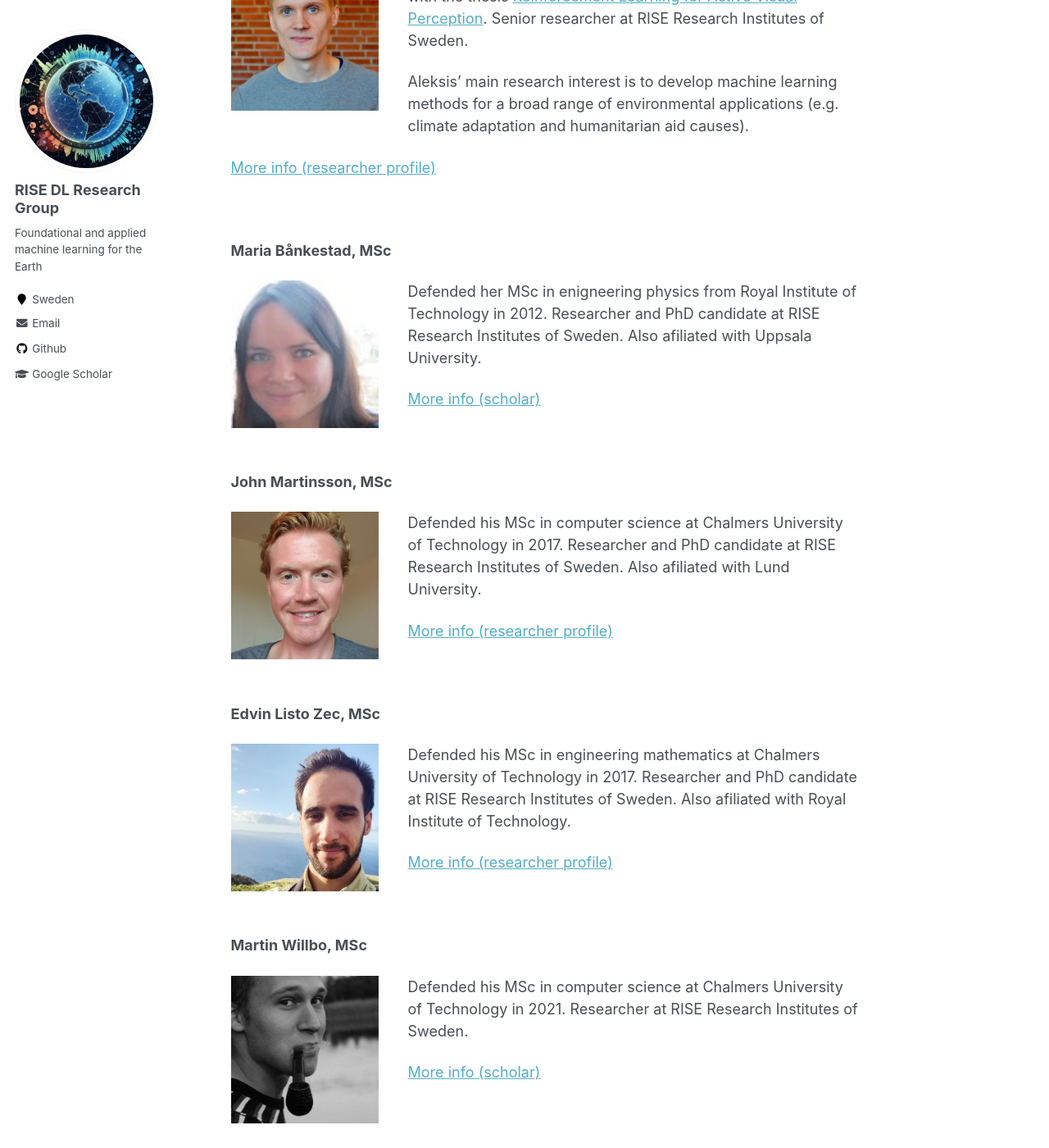
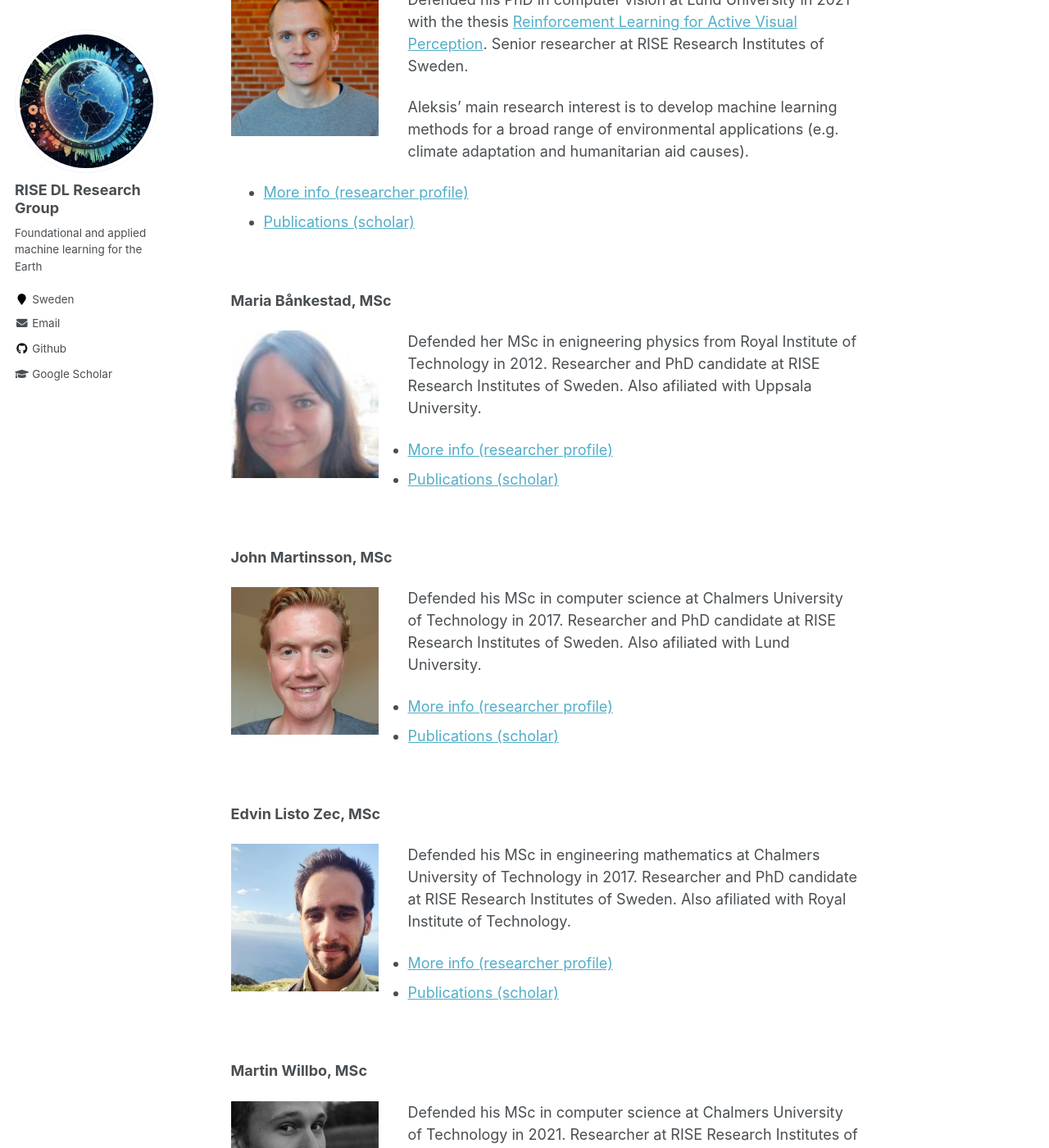
Before and after one commit to ridr-se/ridr-se.github.io, a Jekyll site: the page built from _pages/people.md, in a window 1280 px wide and 1400 px high, scrolled down 801 px. Shown: the whole window at 82% size. Built offline with Jekyll 4.4.1, drawn with Linux system fonts in a browser that asks for light colours; some of the changed text lies outside the part shown.

Commit message:
people page. links to scholar and to maria's new web page.

```diff
--- a/_pages/people.md
+++ b/_pages/people.md
@@ -19,7 +19,8 @@ Senior researcher, head of the DL group, and responsible for deep learning resea
 
 Olof develops and investigates machine learning based solutions to problems related to the environment and climate change. This includes stream flow forecasting, soundscape analysis for biodiversity monitoring, and AI for circular business models.
 
-[More info (researcher profile)](https://mogren.one)
+* [More info (researcher profile)](https://mogren.one/)
+* [Publications (scholar)](https://scholar.google.se/citations?user=m_n28oAAAAAJ)
 
 <br break="all" />
 
@@ -33,7 +34,8 @@ Senior researcher at RISE Research Institutes of Sweden.
 
 Aleksis' main research interest is to develop machine learning methods for a broad range of environmental applications (e.g. climate adaptation and humanitarian aid causes).
 
-[More info (researcher profile)](https://aleksispi.github.io)
+* [More info (researcher profile)](https://aleksispi.github.io)
+* [Publications (scholar)](https://scholar.google.se/citations?hl=sv&user=paBGTgsAAAAJ)
 
 <br break="all" />
 
@@ -46,7 +48,8 @@ Researcher and PhD candidate at RISE Research Institutes of Sweden.
 Also afiliated with Uppsala University.
 
 
-[More info (scholar)](https://scholar.google.se/citations?user=4tKNCSkAAAAJ&hl=sv&oi=ao)
+* [More info (researcher profile)](https://mariabankestad.github.io/)
+* [Publications (scholar)](https://scholar.google.se/citations?user=4tKNCSkAAAAJ&hl=sv&oi=ao)
 
 <br break="all" />
 
@@ -59,7 +62,8 @@ Researcher and PhD candidate at RISE Research Institutes of Sweden.
 Also afiliated with Lund University.
 
 
-[More info (researcher profile)](https://johnmartinsson.github.io)
+* [More info (researcher profile)](https://johnmartinsson.github.io)
+* [Publications (scholar)](https://scholar.google.se/citations?hl=sv&user=sAMIwlMAAAAJ)
 
 <br break="all" />
 
@@ -72,7 +76,8 @@ Researcher and PhD candidate at RISE Research Institutes of Sweden.
 Also afiliated with Royal Institute of Technology.
 
 
-[More info (researcher profile)](https://edvinli.github.io)
+* [More info (researcher profile)](https://edvinli.github.io)
+* [Publications (scholar)](https://scholar.google.se/citations?hl=sv&user=Ft52aSsAAAAJ)
 
 <br break="all" />
 
@@ -84,7 +89,7 @@ Defended his MSc in computer science at Chalmers University of Technology in 202
 Researcher at RISE Research Institutes of Sweden.
 
 
-[More info (scholar)](https://scholar.google.se/citations?hl=sv&user=uuxnINUAAAAJ)
+* [Publications (scholar)](https://scholar.google.se/citations?hl=sv&user=uuxnINUAAAAJ)
 
 <br break="all" />
 
```
